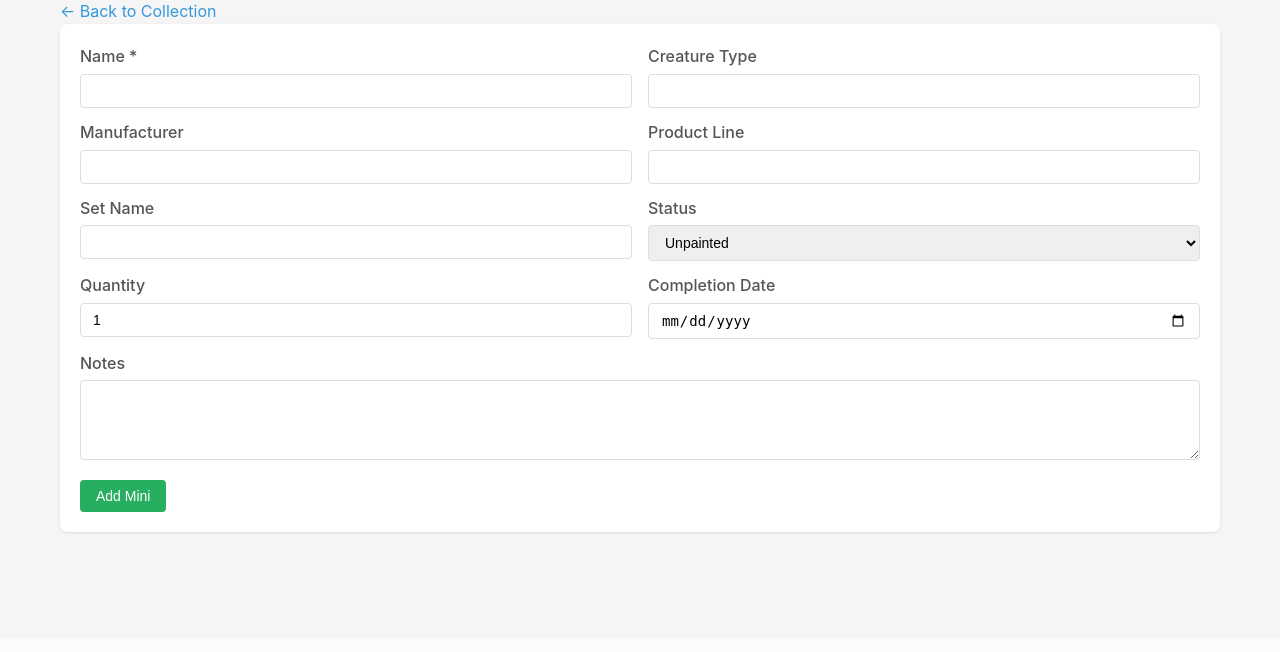
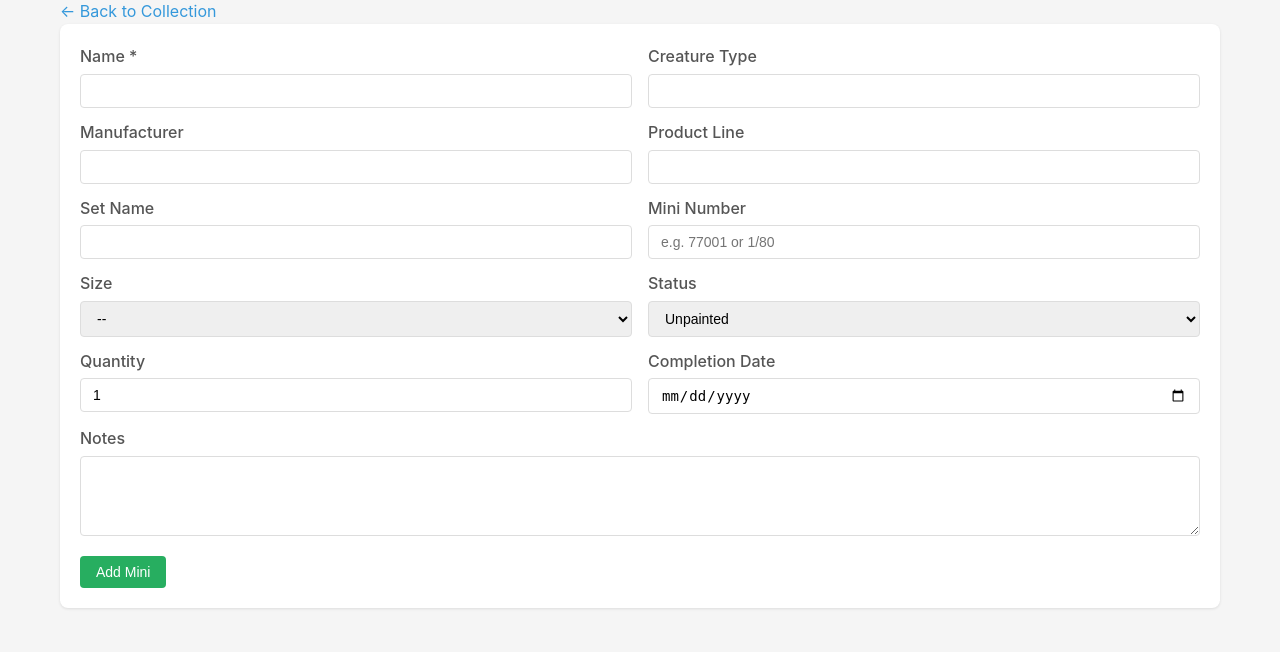
Before and after one commit to lcockerham/mini-tracker, a FastAPI app: page /minis/new in a window 1280 px wide. Shown: the part 162-814 px from the top of the page. Before the commit the page ends 696 px from the top, so only its background shows below. Run offline with FastAPI, Linux system fonts and the light colour scheme.

Commit message:
Add mini_number and size fields to Mini
- mini_number: string for SKU (e.g. 77001) or set number (e.g. 1/80)
- size: Small, Medium, Large, Huge, Gargantuan
- Updated model, schemas, router, all templates, and import mapping

Co-Authored-By: Claude Opus 4.5 <noreply@anthropic.com>

```diff
--- a/app/models.py
+++ b/app/models.py
@@ -32,6 +32,8 @@ class Mini(Base):
     manufacturer: Mapped[Optional[str]] = mapped_column(String(255), nullable=True)
     product_line: Mapped[Optional[str]] = mapped_column(String(255), nullable=True)
     set_name: Mapped[Optional[str]] = mapped_column(String(255), nullable=True)
+    mini_number: Mapped[Optional[str]] = mapped_column(String(100), nullable=True)
+    size: Mapped[Optional[str]] = mapped_column(String(50), nullable=True)
     status: Mapped[MiniStatus] = mapped_column(
         Enum(MiniStatus), default=MiniStatus.UNPAINTED
     )
--- a/app/schemas.py
+++ b/app/schemas.py
@@ -14,6 +14,8 @@ class MiniCreate(BaseModel):
     manufacturer: Optional[str] = None
     product_line: Optional[str] = None
     set_name: Optional[str] = None
+    mini_number: Optional[str] = None
+    size: Optional[str] = None
     status: MiniStatus = MiniStatus.UNPAINTED
     quantity: int = 1
     completion_date: Optional[date] = None
@@ -26,6 +28,8 @@ class MiniUpdate(BaseModel):
     manufacturer: Optional[str] = None
     product_line: Optional[str] = None
     set_name: Optional[str] = None
+    mini_number: Optional[str] = None
+    size: Optional[str] = None
     status: Optional[MiniStatus] = None
     quantity: Optional[int] = None
     completion_date: Optional[date] = None
@@ -39,6 +43,8 @@ class MiniResponse(BaseModel):
     manufacturer: Optional[str]
     product_line: Optional[str]
     set_name: Optional[str]
+    mini_number: Optional[str]
+    size: Optional[str]
     status: MiniStatus
     quantity: int
     completion_date: Optional[date]
--- a/app/templates/import.html
+++ b/app/templates/import.html
@@ -34,6 +34,8 @@
         <tr><td>manufacturer, brand</td><td>Manufacturer</td></tr>
         <tr><td>product line, line</td><td>Product Line</td></tr>
         <tr><td>set name, set</td><td>Set Name</td></tr>
+        <tr><td>mini number, number, #, sku</td><td>Mini Number</td></tr>
+        <tr><td>size</td><td>Size (Small, Medium, Large, Huge, Gargantuan)</td></tr>
         <tr><td>status</td><td>Status (Unpainted, In Progress, Done, Pre-painted)</td></tr>
         <tr><td>quantity, qty, count</td><td>Quantity</td></tr>
         <tr><td>completion date, date completed</td><td>Completion Date</td></tr>
--- a/app/templates/minis/create.html
+++ b/app/templates/minis/create.html
@@ -32,6 +32,23 @@
             <input type="text" id="set_name" name="set_name">
         </div>
         <div>
+            <label for="mini_number">Mini Number</label>
+            <input type="text" id="mini_number" name="mini_number" placeholder="e.g. 77001 or 1/80">
+        </div>
+    </div>
+    <div class="form-row">
+        <div>
+            <label for="size">Size</label>
+            <select id="size" name="size">
+                <option value="">--</option>
+                <option value="Small">Small</option>
+                <option value="Medium">Medium</option>
+                <option value="Large">Large</option>
+                <option value="Huge">Huge</option>
+                <option value="Gargantuan">Gargantuan</option>
+            </select>
+        </div>
+        <div>
             <label for="status">Status</label>
             <select id="status" name="status">
                 <option value="Unpainted">Unpainted</option>
--- a/app/templates/minis/list.html
+++ b/app/templates/minis/list.html
@@ -44,6 +44,8 @@
             <th>Manufacturer</th>
             <th>Product Line</th>
             <th>Set</th>
+            <th>#</th>
+            <th>Size</th>
             <th>Status</th>
             <th>Qty</th>
         </tr>
@@ -56,6 +58,8 @@
             <td>{{ mini.manufacturer or '' }}</td>
             <td>{{ mini.product_line or '' }}</td>
             <td>{{ mini.set_name or '' }}</td>
+            <td>{{ mini.mini_number or '' }}</td>
+            <td>{{ mini.size or '' }}</td>
             <td>
                 <span class="status-badge status-{{ mini.status.value | lower | replace(' ', '-') }}">
                     {{ mini.status.value }}
```
Also changed, not shown: app/routers/minis.py (+8 -0 lines), app/templates/minis/detail.html (+17 -0 lines), imports/spreadsheet.py (+8 -0 lines).
